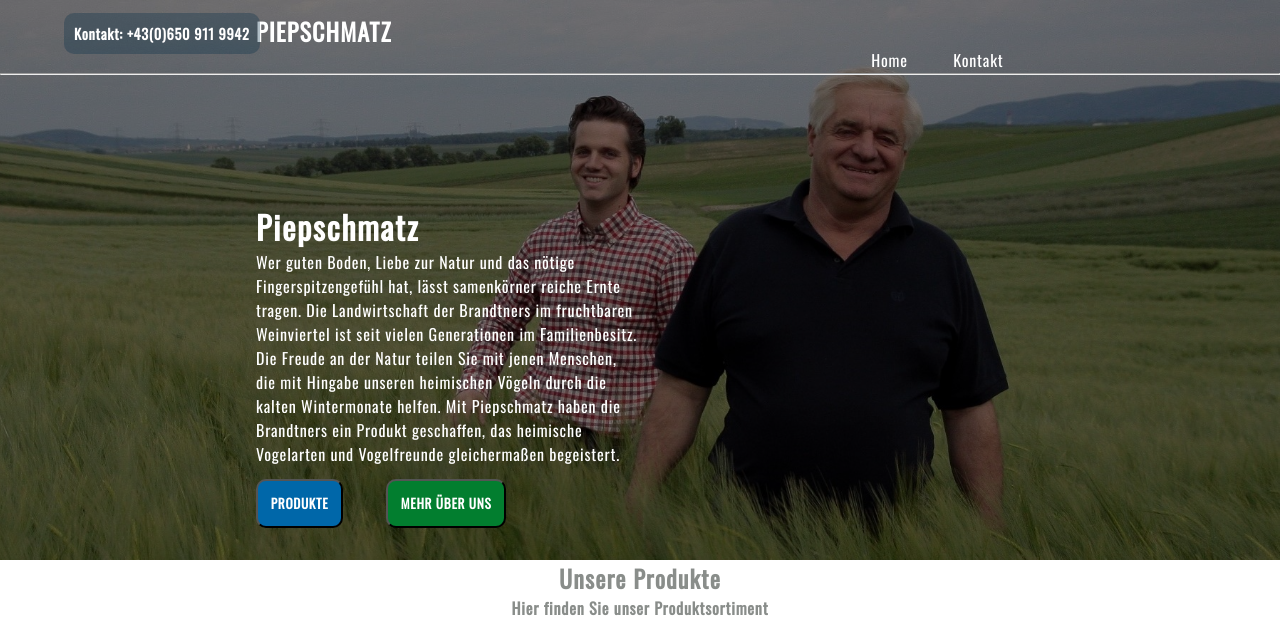
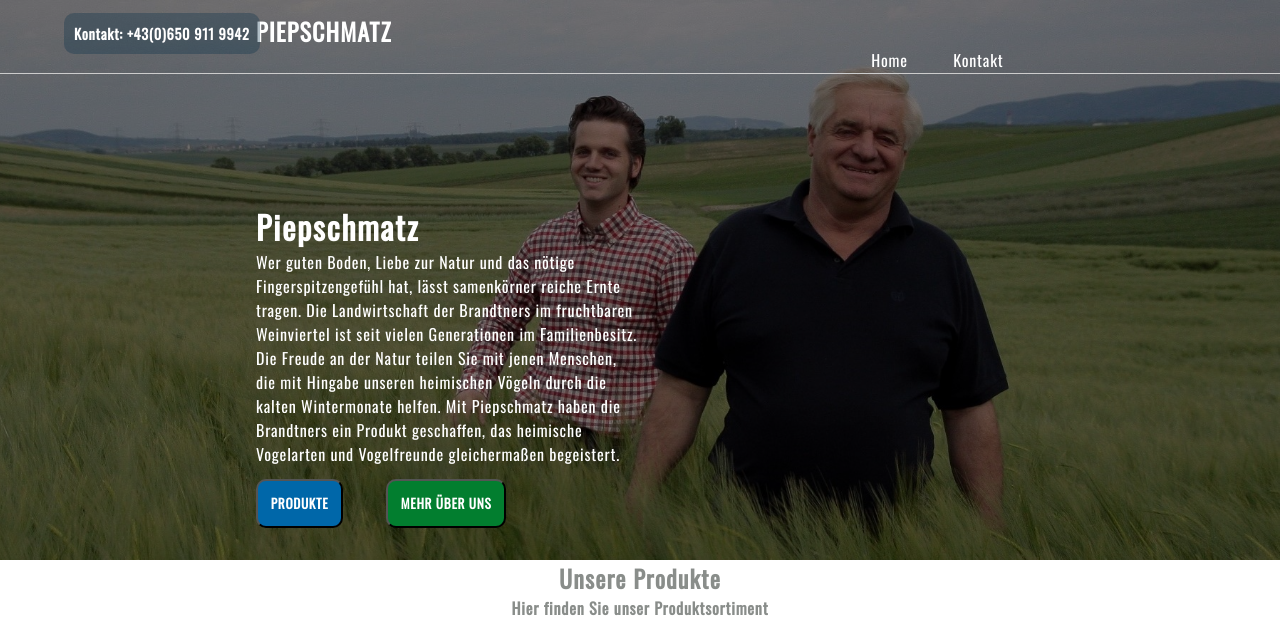
Before and after one commit to linkdom/Piepschmatz_Homepage, a plain HTML site: page index.html in a window 1280 px wide. Shown: the top 643 px of the page. Drawn offline with nearby package versions, Linux system fonts and the light colour scheme.

Commit message:
changed the hr line

```diff
--- a/css/_headerhero.sass
+++ b/css/_headerhero.sass
@@ -58,3 +58,10 @@
 li
   display: inline
   padding: 2%
+
+hr
+  display: block
+  height: 1px
+  border: 0
+  border-top: 1px solid #ccc
+  padding: 0
```
Also changed, not shown: css/styles.css, 1 other file.
